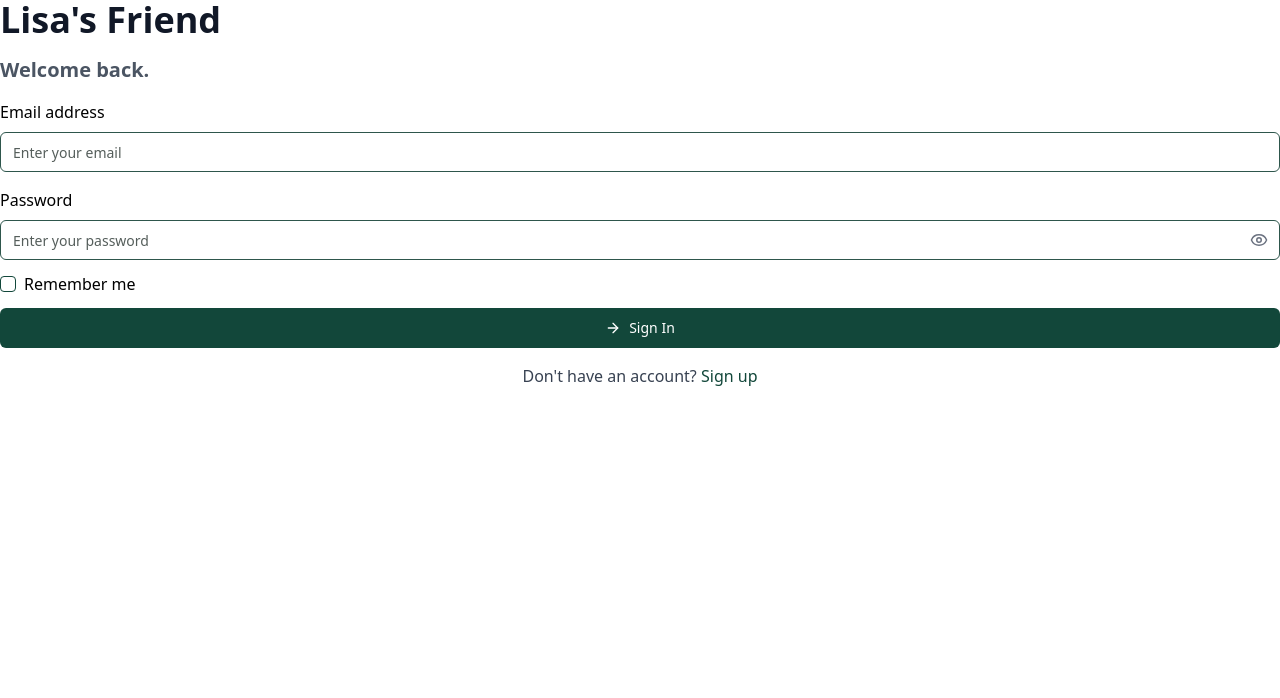
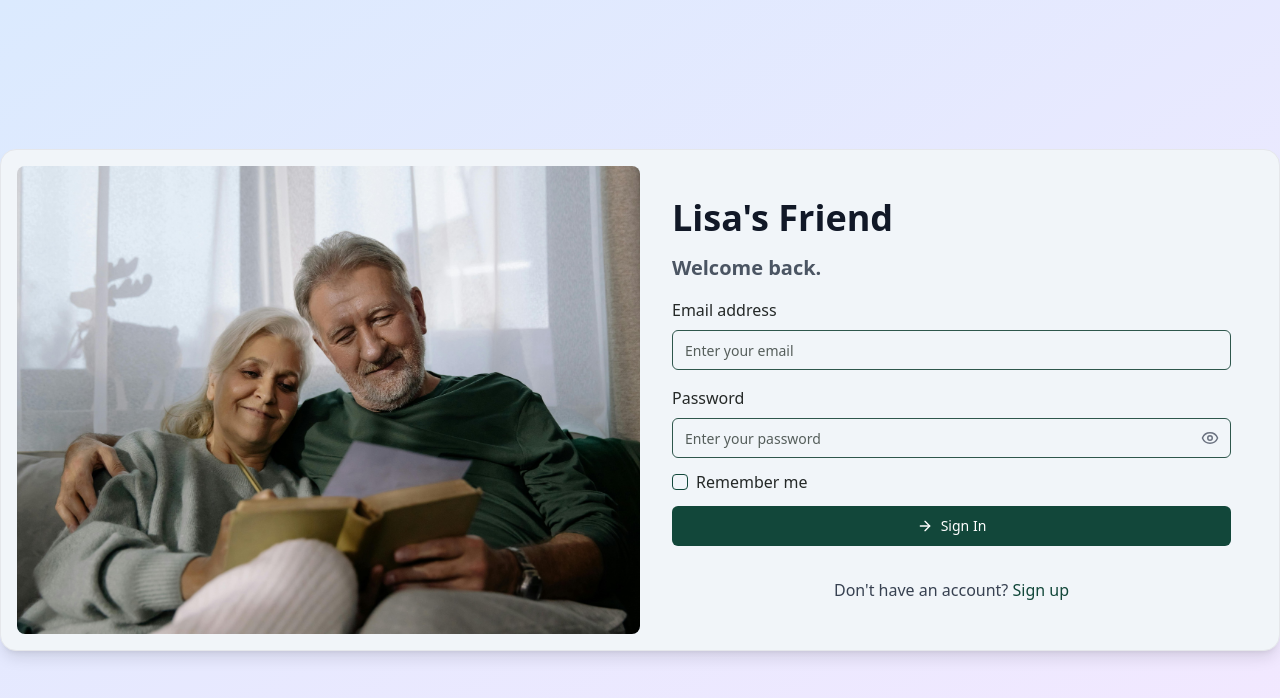
Before and after one commit to ZainulAbidin-dot/lisas-admin-panel, a React (Vite) app: page /auth in a window 1280 px wide. Shown: the top 698 px of the page. Built offline with nearby package versions, Linux system fonts and the light colour scheme; no server answers.

Commit message:
adjustments

```diff
--- a/src/auth/auth-router.tsx
+++ b/src/auth/auth-router.tsx
@@ -1,13 +1,13 @@
 import { Route, Routes } from 'react-router';
 
 import { CreateProfilePage } from './create/create-profile-page';
-import { LoginForm } from './login/login-form';
+import { LoginPage } from './login/login-page';
 
 export function AuthRouter() {
   return (
     <Routes>
-      <Route index element={<LoginForm />} />
-      <Route path="login" element={<LoginForm />} />
+      <Route index element={<LoginPage />} />
+      <Route path="login" element={<LoginPage />} />
       <Route path="register" element={<CreateProfilePage />} />
     </Routes>
   );
--- a/src/auth/create/create-profile-page.tsx
+++ b/src/auth/create/create-profile-page.tsx
@@ -1,4 +1,4 @@
-import {  useState } from 'react';
+import { useState } from 'react';
 
 import { isPossiblePhoneNumber } from 'react-phone-number-input';
 
@@ -18,7 +18,7 @@ export function CreateProfilePage() {
   const [step, setStep] = useState(0);
   const [answers, setAnswers] = useState<Record<string, string>>({});
   const [errors, setErrors] = useState<Record<string, string>>({});
-  const { createProfile,  } = useCreateProfile();
+  const { createProfile } = useCreateProfile();
 
   const handleNext = () => {
     const currentField = formFields[step];
@@ -47,7 +47,7 @@ export function CreateProfilePage() {
           isValid = false;
         }
 
-        if(!isValid) return;
+        if (!isValid) return;
 
         break;
       }
@@ -69,7 +69,7 @@ export function CreateProfilePage() {
         break;
       }
       case 'password': {
-        if(!answers.password) {
+        if (!answers.password) {
           setErrors((prev) => ({
             ...prev,
             password: 'Password is required',
@@ -104,7 +104,6 @@ export function CreateProfilePage() {
     }
   };
 
-
   const handlePrevious = () => {
     setStep((prev) => Math.max(prev - 1, 0));
   };
@@ -115,6 +114,7 @@ export function CreateProfilePage() {
   };
 
   return (
+    <div className="h-dvh flex items-center justify-center">
       <div className="flex flex-grow items-center justify-center px-4">
         <div className="mx-auto w-full max-w-5xl rounded-lg bg-white p-6 shadow-md">
           <h1 className="text-center text-4xl font-bold">Lisa's Friend</h1>
@@ -125,7 +125,6 @@ export function CreateProfilePage() {
             <Progress value={((step + 1) / formFields.length) * 100} />
           </div>
           <div className="mt-6">
-
             <RenderStep
               step={step}
               answers={answers}
@@ -148,7 +147,7 @@ export function CreateProfilePage() {
             >
               Next
             </Button>
-
+          </div>
         </div>
       </div>
     </div>
--- a/src/auth/login/login-page.tsx
+++ b/src/auth/login/login-page.tsx
@@ -1,8 +1,9 @@
 import Image01 from '@/assets/images/image01.jpg';
 import { Card, CardContent } from '@/components/ui/card';
+
 import { LoginForm } from './login-form';
 
-export function AuthLayout() {
+export function LoginPage() {
   return (
     <div className="h-screen flex items-center justify-center bg-gradient-to-br from-blue-100 to-purple-100 md:items-center md:justify-center">
       <Card className="flex w-full max-w-7xl flex-col overflow-hidden rounded-none bg-slate-100 p-4 shadow-lg md:flex-row md:rounded-2xl">
```
Lines whose indentation alone changed are shown as unchanged.
